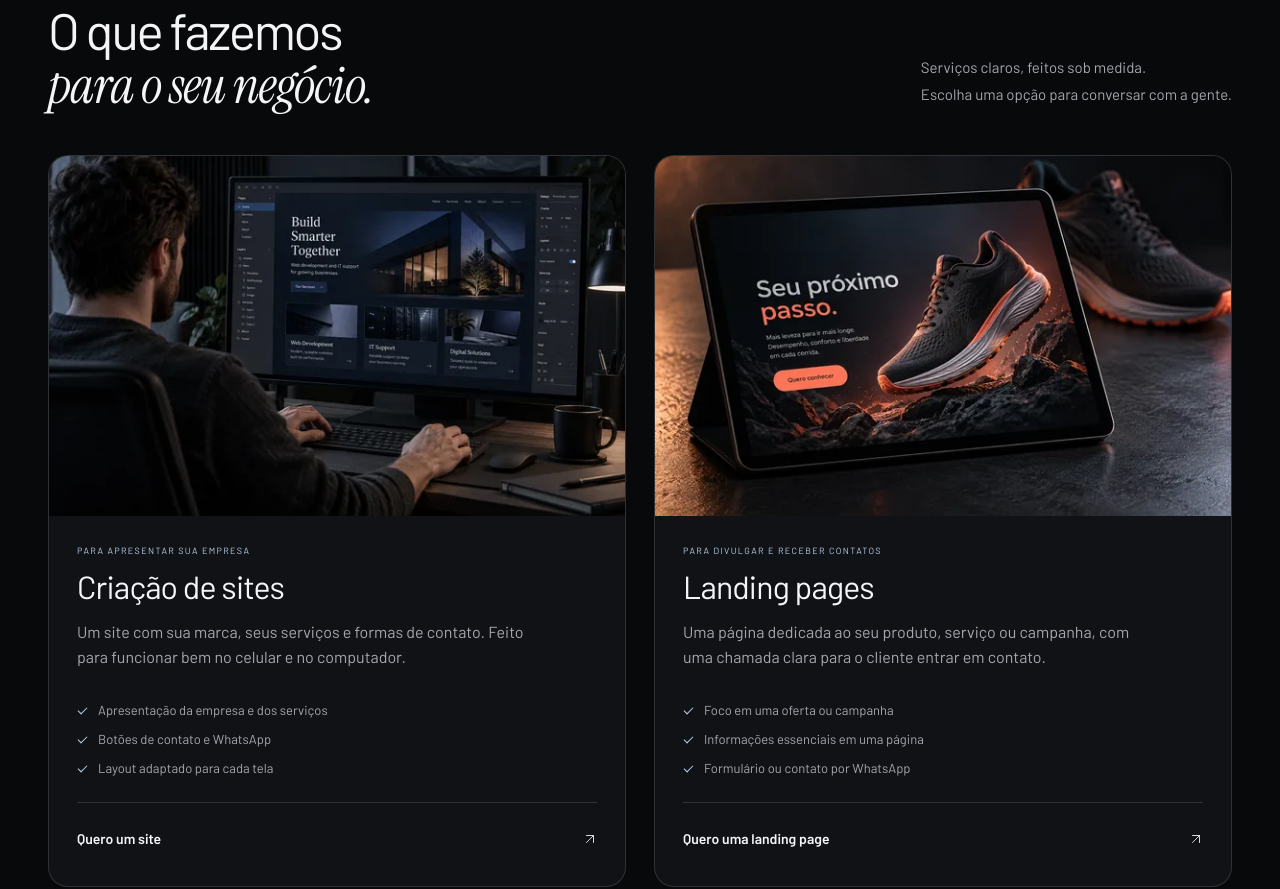
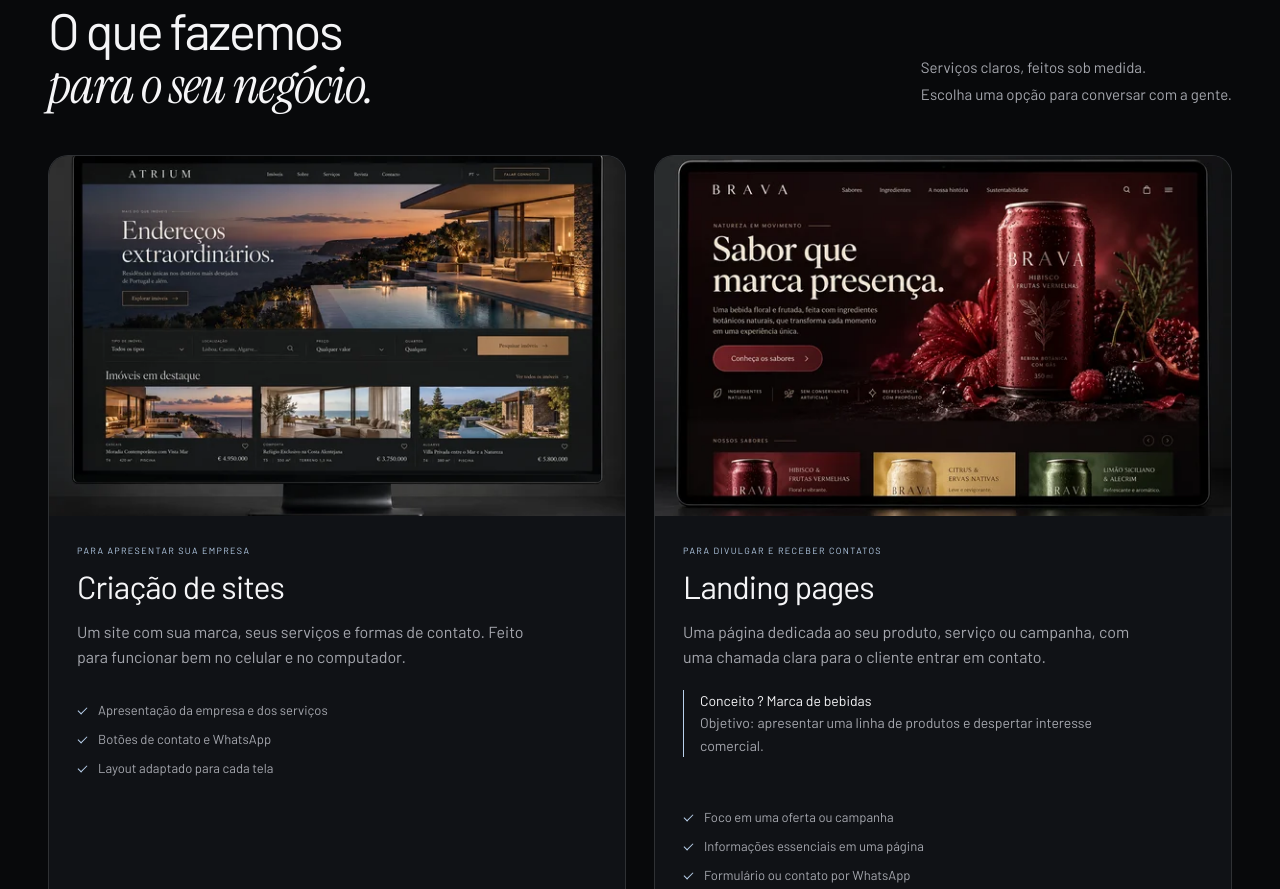
Before and after one commit to harsher-debug/BXPWEB, a website: page index.html in a window 1280 px wide. Shown: the part 1002-1891 px from the top of the page. Drawn offline with Linux system fonts and the light colour scheme.

Commit message:
Show business-focused real estate and beverage concepts

```diff
--- a/index.html
+++ b/index.html
@@ -69,12 +69,12 @@
       <div class="section-heading reveal"><p class="eyebrow"><span class="tiny-square"></span> ESCOLHA O QUE SUA EMPRESA PRECISA</p><div class="heading-row"><h2>O que fazemos<br><em>para o seu negócio.</em></h2><p>Serviços claros, feitos sob medida.<br>Escolha uma opção para conversar com a gente.</p></div></div>
       <div class="service-card-grid">
         <article id="sites" class="service-card reveal">
-          <div class="service-card-image"><img src="assets/services/sites-dark.webp" srcset="assets/services/sites-dark-600.webp 600w, assets/services/sites-dark.webp 1200w" sizes="(max-width: 800px) 92vw, 46vw" width="1200" height="800" loading="lazy" decoding="async" alt="Designer trabalhando em um site institucional com interface escura"></div>
+          <div class="service-card-image"><img src="assets/services/realestate.webp" srcset="assets/services/realestate-600.webp 600w, assets/services/realestate.webp 1200w" sizes="(max-width: 800px) 92vw, 46vw" width="1200" height="800" loading="lazy" decoding="async" alt="Conceito de site imobili?rio com cat?logo, busca de im?veis e contato comercial"></div>
           <div class="service-card-copy"><span class="service-label">PARA APRESENTAR SUA EMPRESA</span><h3>Criação de sites</h3><p>Um site com sua marca, seus serviços e formas de contato. Feito para funcionar bem no celular e no computador.</p><ul><li>Apresentação da empresa e dos serviços</li><li>Botões de contato e WhatsApp</li><li>Layout adaptado para cada tela</li></ul><a class="text-link" href="#contato" data-service="Site ou landing page">Quero um site <svg class="icon-arrow" width="20" height="20" viewBox="0 0 24 24" fill="none" stroke="currentColor" stroke-width="1.5" stroke-linecap="round" stroke-linejoin="round" aria-hidden="true"><path d="M6 18 18 6M6 6h12v12"/></svg></a></div>
         </article>
         <article id="landing-pages" class="service-card reveal">
-          <div class="service-card-image"><img src="assets/services/landing-dark.webp" srcset="assets/services/landing-dark-600.webp 600w, assets/services/landing-dark.webp 1200w" sizes="(max-width: 800px) 92vw, 46vw" width="1200" height="800" loading="lazy" decoding="async" alt="Exemplo ilustrativo de página de divulgação com destaque para um serviço e botão de contato"></div>
-          <div class="service-card-copy"><span class="service-label">PARA DIVULGAR E RECEBER CONTATOS</span><h3>Landing pages</h3><p>Uma página dedicada ao seu produto, serviço ou campanha, com uma chamada clara para o cliente entrar em contato.</p><ul><li>Foco em uma oferta ou campanha</li><li>Informações essenciais em uma página</li><li>Formulário ou contato por WhatsApp</li></ul><a class="text-link" href="#contato" data-service="Site ou landing page">Quero uma landing page <svg class="icon-arrow" width="20" height="20" viewBox="0 0 24 24" fill="none" stroke="currentColor" stroke-width="1.5" stroke-linecap="round" stroke-linejoin="round" aria-hidden="true"><path d="M6 18 18 6M6 6h12v12"/></svg></a></div>
+          <div class="service-card-image"><img src="assets/services/drinks.webp" srcset="assets/services/drinks-600.webp 600w, assets/services/drinks.webp 1200w" sizes="(max-width: 800px) 92vw, 46vw" width="1200" height="800" loading="lazy" decoding="async" alt="Exemplo ilustrativo de página de divulgação com destaque para um serviço e botão de contato"></div>
+          <div class="service-card-copy"><span class="service-label">PARA DIVULGAR E RECEBER CONTATOS</span><h3>Landing pages</h3><p>Uma página dedicada ao seu produto, serviço ou campanha, com uma chamada clara para o cliente entrar em contato.</p><p class="service-concept"><strong>Conceito ? Marca de bebidas</strong><br>Objetivo: apresentar uma linha de produtos e despertar interesse comercial.</p><ul><li>Foco em uma oferta ou campanha</li><li>Informações essenciais em uma página</li><li>Formulário ou contato por WhatsApp</li></ul><a class="text-link" href="#contato" data-service="Site ou landing page">Quero uma landing page <svg class="icon-arrow" width="20" height="20" viewBox="0 0 24 24" fill="none" stroke="currentColor" stroke-width="1.5" stroke-linecap="round" stroke-linejoin="round" aria-hidden="true"><path d="M6 18 18 6M6 6h12v12"/></svg></a></div>
         </article>
         <article id="aplicativos" class="service-card reveal">
           <div class="service-card-image"><img src="assets/services/apps-dark.webp" srcset="assets/services/apps-dark-600.webp 600w, assets/services/apps-dark.webp 1200w" sizes="(max-width: 800px) 92vw, 46vw" width="1200" height="800" loading="lazy" decoding="async" alt="Exemplo ilustrativo de aplicativo de agendamento e sistema de gestão em um laptop"></div>
--- a/styles.css
+++ b/styles.css
@@ -2284,6 +2284,17 @@ select option {
   overflow: hidden;
   scroll-margin-top: 115px;
 }
+.service-card-copy .service-concept {
+  margin: 20px 0;
+  padding-left: 16px;
+  border-left: 1px solid var(--accent);
+  font-size: 14px;
+  line-height: 1.6;
+}
+.service-concept strong {
+  color: var(--text);
+  font-weight: 500;
+}
 .service-card-image {
   aspect-ratio: 1.6;
   overflow: hidden;
```
Also changed, not shown: design-options/business-image-prompts.json (added, +13 -0 lines), assets/services/drinks-600.webp (added), assets/services/drinks.webp (added), assets/services/realestate-600.webp (added), assets/services/realestate.webp (added).
